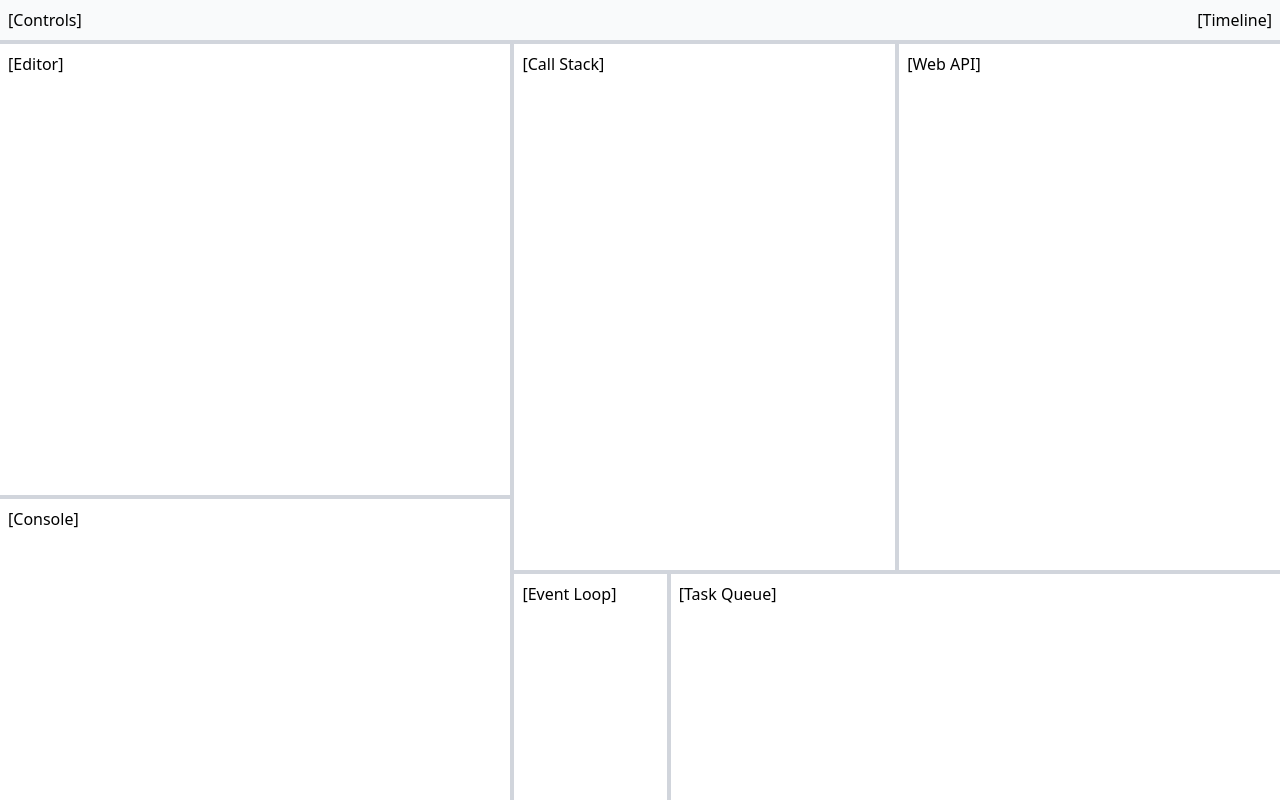
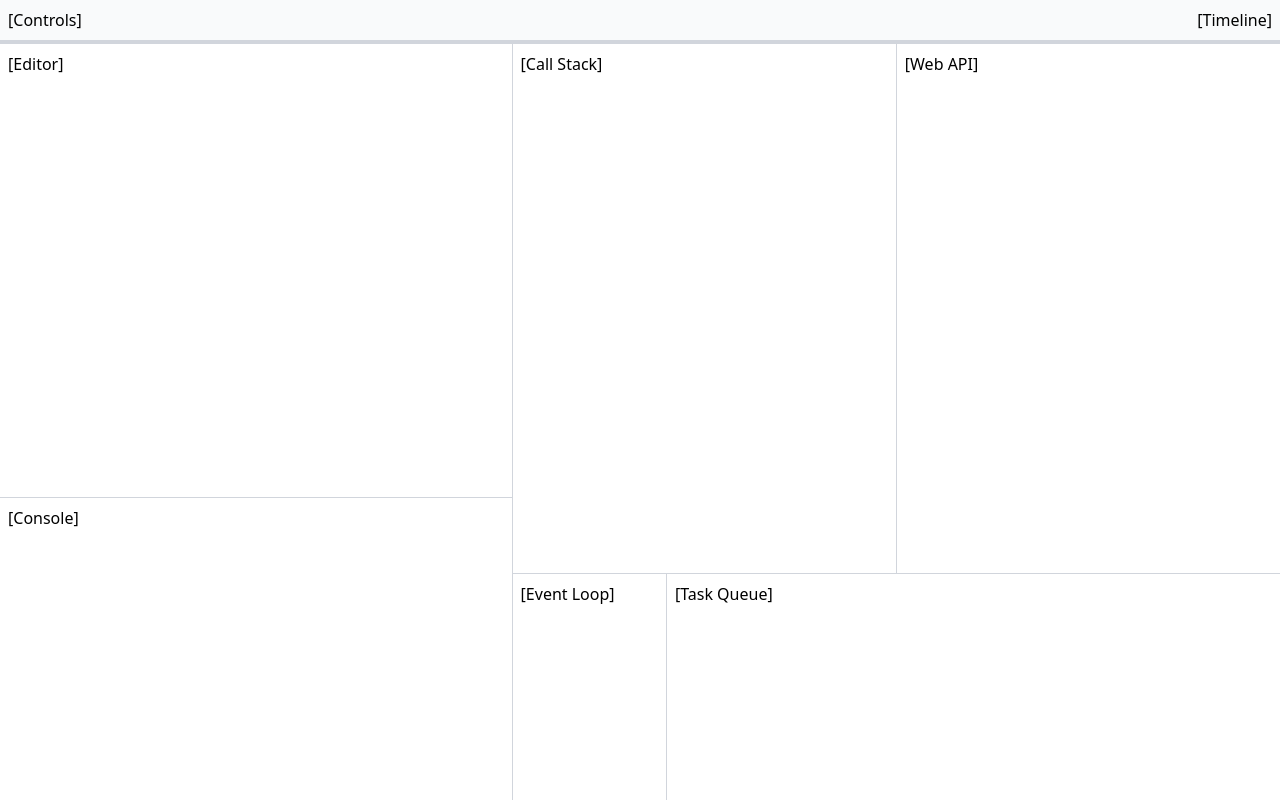
Before and after one commit to saramkim/imjs, a React (Vite) app: page / in a window 1280 px wide. Built offline with nearby package versions, Linux system fonts and the light colour scheme.

Commit message:
feat(layout): refactor AppLayout to use custom resizable panel components

```diff
--- a/src/ui/layout/app-layout.tsx
+++ b/src/ui/layout/app-layout.tsx
@@ -1,4 +1,4 @@
-import { PanelGroup, Panel, PanelResizeHandle } from 'react-resizable-panels';
+import { ResizableHandle, ResizablePanel, ResizablePanelGroup } from './resizable-panel-layout';
 
 export function AppLayout() {
   return (
@@ -8,51 +8,51 @@ export function AppLayout() {
         <div>[Timeline]</div>
       </div>
 
-      <PanelGroup direction="horizontal" className="flex-1">
-        <Panel defaultSize={40}>
-          <PanelGroup direction="vertical" className="h-full">
-            <Panel defaultSize={60}>
+      <ResizablePanelGroup direction="horizontal">
+        <ResizablePanel defaultSize={40}>
+          <ResizablePanelGroup direction="vertical">
+            <ResizablePanel defaultSize={60}>
               <div className="h-full p-2">[Editor]</div>
-            </Panel>
-            <PanelResizeHandle className="h-1 bg-gray-300" />
-            <Panel defaultSize={40}>
+            </ResizablePanel>
+            <ResizableHandle />
+            <ResizablePanel defaultSize={40}>
               <div className="h-full p-2">[Console]</div>
-            </Panel>
-          </PanelGroup>
-        </Panel>
+            </ResizablePanel>
+          </ResizablePanelGroup>
+        </ResizablePanel>
 
-        <PanelResizeHandle className="w-1 bg-gray-300" />
+        <ResizableHandle />
 
-        <Panel defaultSize={60}>
-          <PanelGroup direction="vertical" className="h-full">
-            <Panel defaultSize={70}>
-              <PanelGroup direction="horizontal" className="h-full">
-                <Panel defaultSize={50}>
+        <ResizablePanel defaultSize={60}>
+          <ResizablePanelGroup direction="vertical">
+            <ResizablePanel defaultSize={70}>
+              <ResizablePanelGroup direction="horizontal">
+                <ResizablePanel defaultSize={50}>
                   <div className="h-full p-2">[Call Stack]</div>
-                </Panel>
-                <PanelResizeHandle className="w-1 bg-gray-300" />
-                <Panel defaultSize={50}>
+                </ResizablePanel>
+                <ResizableHandle />
+                <ResizablePanel defaultSize={50}>
                   <div className="h-full p-2">[Web API]</div>
-                </Panel>
-              </PanelGroup>
-            </Panel>
+                </ResizablePanel>
+              </ResizablePanelGroup>
+            </ResizablePanel>
 
-            <PanelResizeHandle className="h-1 bg-gray-300" />
+            <ResizableHandle />
 
-            <Panel defaultSize={30}>
-              <PanelGroup direction="horizontal" className="h-full">
-                <Panel defaultSize={20}>
+            <ResizablePanel defaultSize={30}>
+              <ResizablePanelGroup direction="horizontal">
+                <ResizablePanel defaultSize={20}>
                   <div className="h-full p-2">[Event Loop]</div>
-                </Panel>
-                <PanelResizeHandle className="w-1 bg-gray-300" />
-                <Panel defaultSize={80}>
+                </ResizablePanel>
+                <ResizableHandle />
+                <ResizablePanel defaultSize={80}>
                   <div className="h-full p-2">[Task Queue]</div>
-                </Panel>
-              </PanelGroup>
-            </Panel>
-          </PanelGroup>
-        </Panel>
-      </PanelGroup>
+                </ResizablePanel>
+              </ResizablePanelGroup>
+            </ResizablePanel>
+          </ResizablePanelGroup>
+        </ResizablePanel>
+      </ResizablePanelGroup>
     </div>
   );
 }
--- /dev/null
+++ b/src/ui/layout/resizable-panel-layout.tsx
@@ -0,0 +1,43 @@
+import * as ResizablePrimitive from 'react-resizable-panels';
+
+import classNames from 'classnames';
+
+const ResizablePanelGroup = ({ className, ...props }: React.ComponentProps<typeof ResizablePrimitive.PanelGroup>) => (
+  <ResizablePrimitive.PanelGroup
+    className={classNames('flex h-full w-full data-[panel-group-direction=vertical]:flex-col', className)}
+    {...props}
+  />
+);
+
+const ResizablePanel = ResizablePrimitive.Panel;
+
+const ResizableHandle = ({
+  className,
+  ...props
+}: React.ComponentProps<typeof ResizablePrimitive.PanelResizeHandle>) => (
+  <ResizablePrimitive.PanelResizeHandle
+    className={classNames(
+      'relative flex w-px items-center justify-center bg-gray-300 after:absolute after:inset-y-0 after:left-1/2 after:w-1 after:-translate-x-1/2 focus-visible:outline-none focus-visible:ring-1 focus-visible:ring-ring focus-visible:ring-offset-1 data-[panel-group-direction=vertical]:h-px data-[panel-group-direction=vertical]:w-full data-[panel-group-direction=vertical]:after:left-0 data-[panel-group-direction=vertical]:after:h-1 data-[panel-group-direction=vertical]:after:w-full data-[panel-group-direction=vertical]:after:-translate-y-1/2 data-[panel-group-direction=vertical]:after:translate-x-0 [&[data-panel-group-direction=vertical]>div]:rotate-90',
+      className
+    )}
+    {...props}
+  ></ResizablePrimitive.PanelResizeHandle>
+);
+
+const PanelContainer = ({ className, ...props }: React.ComponentProps<'div'>) => (
+  <div className={classNames('flex flex-col h-full', className)} {...props} />
+);
+
+const PanelHeader = ({ className, ...props }: React.ComponentProps<'div'>) => (
+  <div className={classNames('flex items-center justify-between p-2 border-b border-gray-300', className)} {...props} />
+);
+
+const PanelTitle = ({ className, ...props }: React.ComponentProps<'h3'>) => (
+  <h3 className={classNames('font-bold', className)} {...props} />
+);
+
+const PanelContent = ({ className, ...props }: React.ComponentProps<'div'>) => (
+  <div className={classNames('p-2 flex-1 overflow-auto', className)} {...props} />
+);
+
+export { ResizablePanelGroup, ResizablePanel, ResizableHandle, PanelContainer, PanelHeader, PanelTitle, PanelContent };
```
